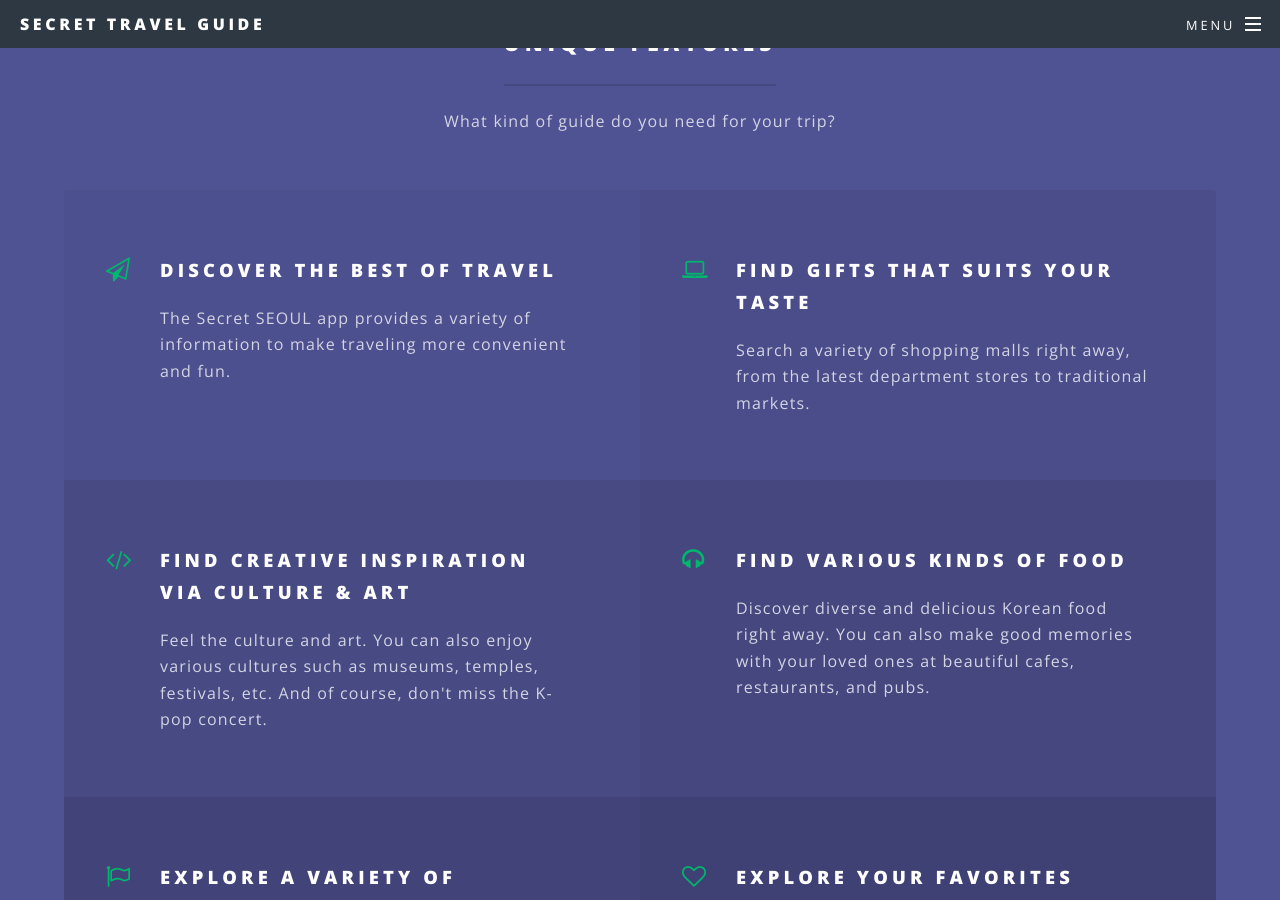
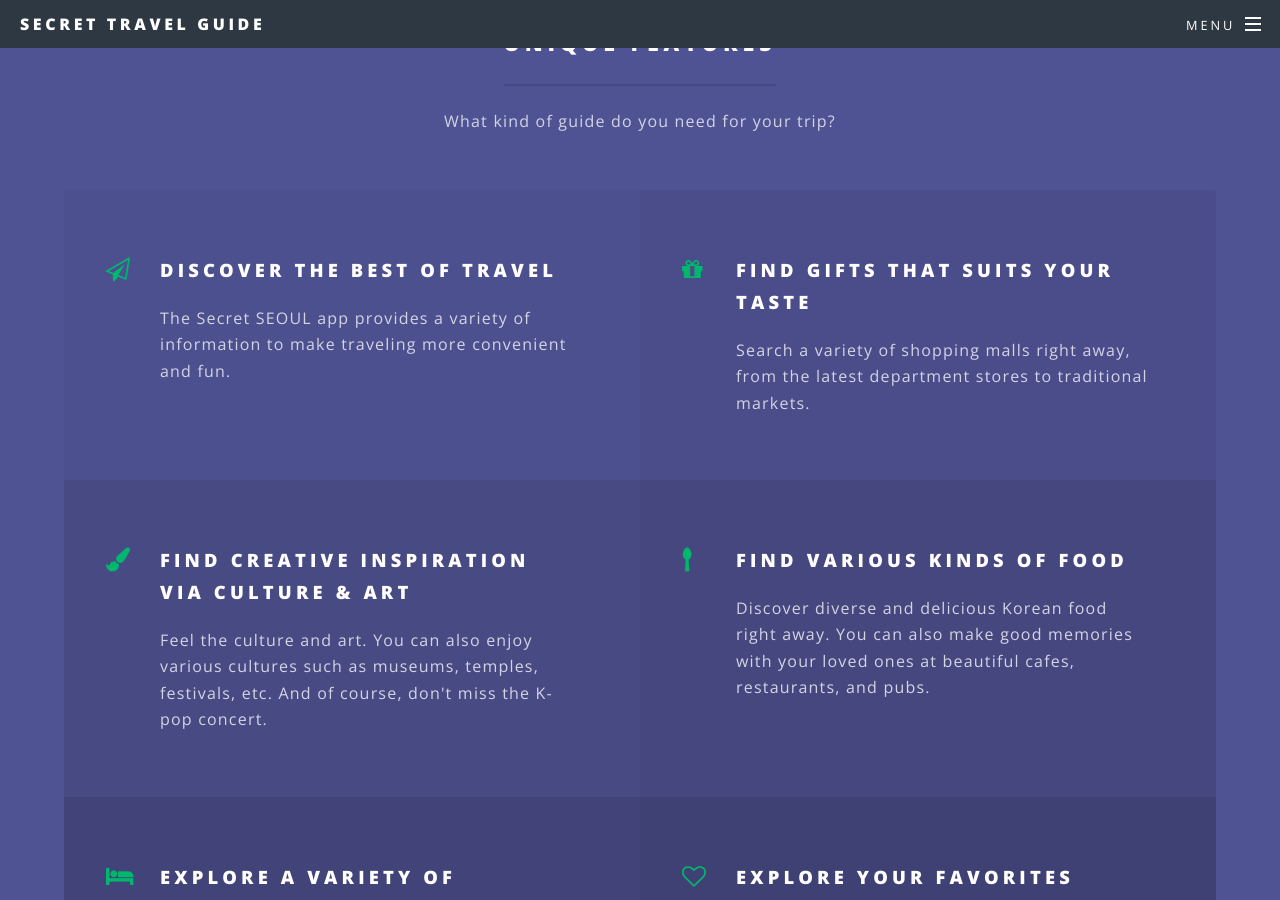
Before and after one commit to inansung/secret.github.io, a Jekyll site: the page built from index.html, in a window 1280 px wide and 900 px high, scrolled down 2756 px. Built offline with Jekyll 4.4.1, drawn with Linux system fonts in a browser that asks for light colours.

Commit message:
Update index.html

```diff
--- a/index.html
+++ b/index.html
@@ -99,19 +99,19 @@ layout: landing
 									<h3>DISCOVER THE BEST OF Travel</h3>
 									<p>The Secret SEOUL app provides a variety of information to make traveling more convenient and fun.</p>
 								</li>
-								<li class="icon fa-laptop">
+								<li class="icon fa-gift">
 									<h3>FIND GIFTS THAT SUITS YOUR TASTE</h3>
 									<p>Search a variety of shopping malls right away, from the latest department stores to traditional markets.</p>
 								</li>
-								<li class="icon fa-code">
+								<li class="icon fa-paint-brush">
 									<h3>FIND CREATIVE INSPIRATION VIA CULTURE & ART</h3>
 									<p>Feel the culture and art. You can also enjoy various cultures such as museums, temples, festivals, etc. And of course, don't miss the K-pop concert.</p>
 								</li>
-								<li class="icon fa-headphones">
+								<li class="icon fa-spoon">
 									<h3>FIND VARIOUS KINDS OF FOOD</h3>
 									<p>Discover diverse and delicious Korean food right away. You can also make good memories with your loved ones at beautiful cafes, restaurants, and pubs.</p>
 								</li>
-								<li class="icon fa-flag-o">
+								<li class="icon fa-hotel">
 									<h3>EXPLORE A VARIETY OF ACCOMODATIONS</h3>
 									<p>Easily find accommodations ranging from top-notch hotels to hanok. In particular, a night in a traditional hanok will give you an unforgettable impression.</p>
 								</li>
```
